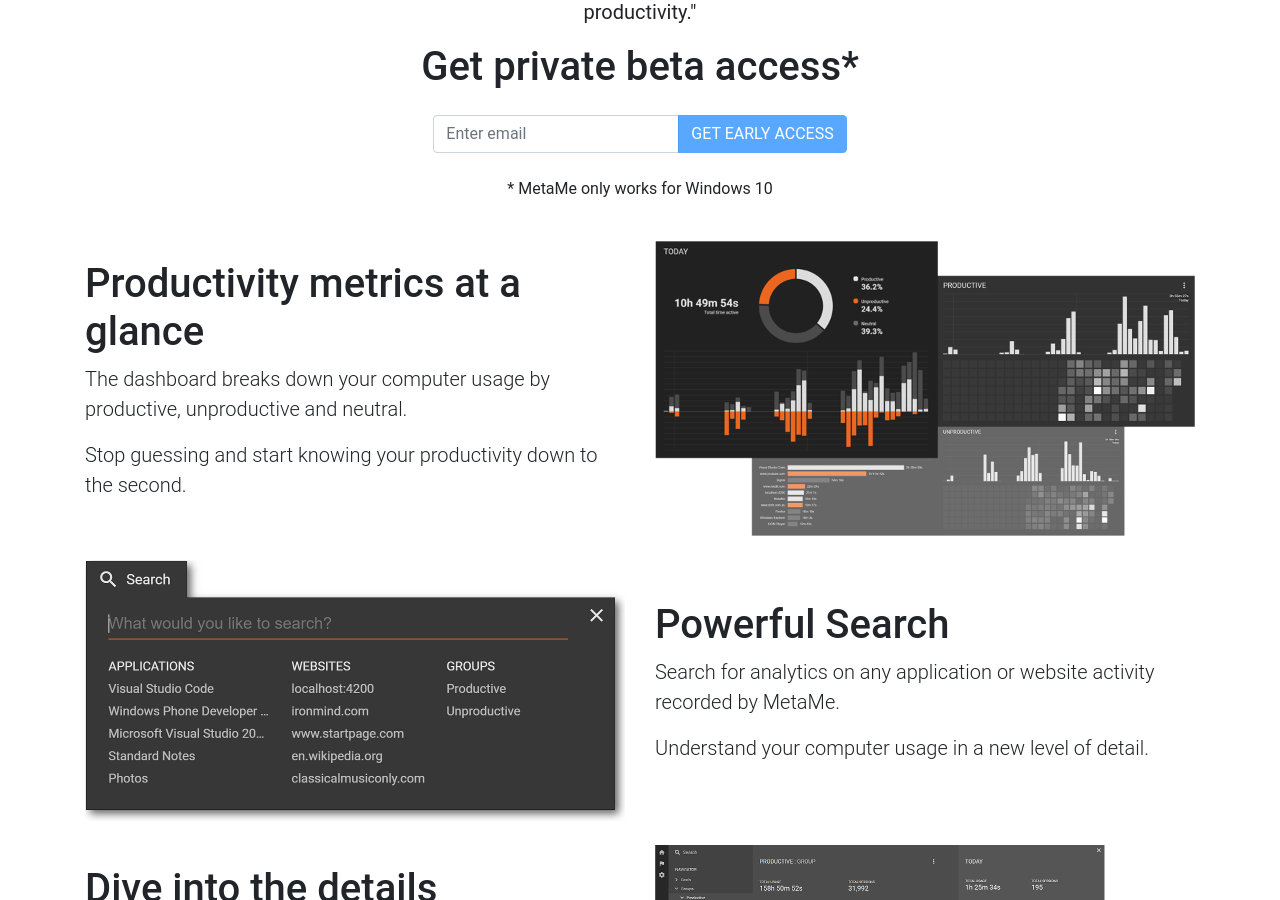
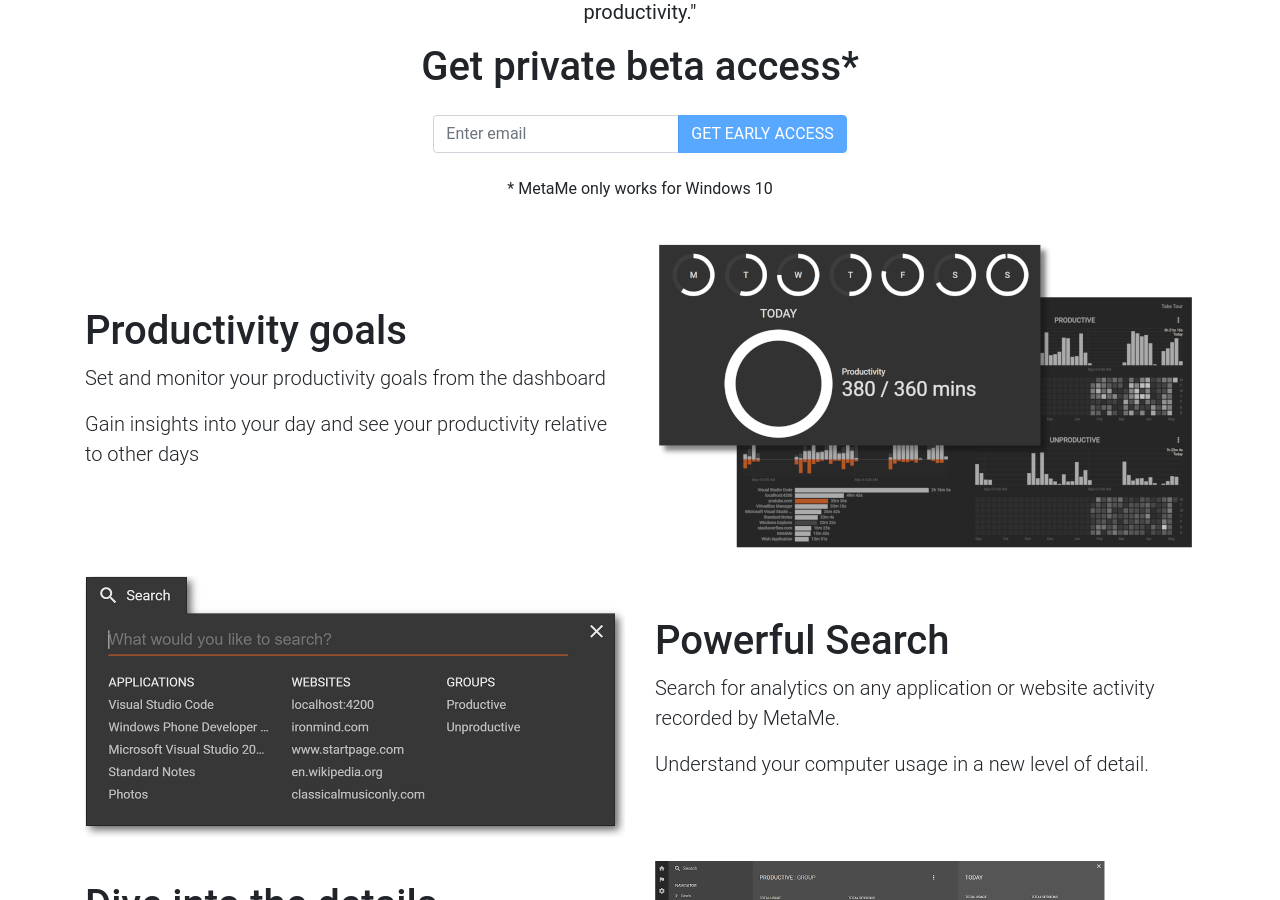
Before and after one commit to meta-me/metame-website, a Jekyll site: the page built from index.html, in a window 1280 px wide and 900 px high, scrolled down 810 px. Built offline with Jekyll 4.4.1, drawn with Linux system fonts in a browser that asks for light colours.

Commit message:
Updated landing page

```diff
--- a/index.html
+++ b/index.html
@@ -1,6 +1,6 @@
 ---
 layout: default
-description: Automatic time tracking software that gives you insights on your productivity and digital habits. MetaMe is privacy respecting rescue time alternative that won't upload your browsing history to the cloud.
+description: Automatic time tracking software that gives you insights on your productivity and digital habits. MetaMe is like a Fitbit for your productivity that respects your privacy.
 ---
 
 <div class="bg-dark">
@@ -16,17 +16,11 @@
             insights
           </p>
           <div class="hero-image">
-            <img
-              srcset="
+            <img class="w-100" srcset="
                 assets/screenshot-3x.png 3x,
                 assets/screenshot-2x.png 2x,
                 assets/screenshot-1x.png 1x
-              "
-              src="assets/screenshot-1x.png"
-              width="100%"
-              alt="A screenshot of MetaMe in action"
-              title="MetaMe screenshot"
-            />
+              " src="assets/screenshot-1x.png" alt="A screenshot of MetaMe in action" title="MetaMe screenshot" />
           </div>
         </div>
       </div>
@@ -72,12 +66,7 @@
         <h2 class="h1">Get private beta access*</h2>
         <form id="registerForm" class="form-inline justify-content-center my-4">
           <div class="input-group">
-            <input
-              type="email"
-              name="email"
-              class="form-control"
-              placeholder="Enter email"
-            />
+            <input type="email" name="email" class="form-control" placeholder="Enter email" />
             <div class="input-group-append">
               <button type="submit" class="btn btn-primary" disabled="disabled">
                 GET EARLY ACCESS
@@ -96,42 +85,33 @@
   <div class="container">
     <div class="row  align-items-center">
       <div class="col-xs-12 col-md-6 mt-4 ">
-        <h2 class="h1">Productivity metrics at a glance</h2>
+        <h2 class="h1">Productivity goals</h2>
         <p class="lead">
-          The dashboard breaks down your computer usage by productive,
-          unproductive and neutral.
+          Set and monitor your productivity goals from the dashboard
         </p>
         <p class="lead">
-          Stop guessing and start knowing your productivity down to the second.
+          Gain insights into your day and see your productivity relative to other days
         </p>
       </div>
       <div class="col-xs-12 col-md-6 mt-4 order-first order-md-last">
-        <img
-          srcset="
-            assets/dashboard-analytics-3x.png 3x,
-            assets/dashboard-analytics-2x.png 2x,
-            assets/dashboard-analytics-3x.png 3x
-          "
-          src="assets/dashboard-analytics-1x.png"
-          style="width:100%;"
-        />
+        <img class="w-100" srcset="
+            assets/goal-loop-focus-3x.png 3x,
+            assets/goal-loop-focus-2x.png 2x,
+            assets/goal-loop-focus-1x.png 1x
+          " src="assets/goal-loop-focus-1x.png">
       </div>
     </div>
   </div>
 </section>
 <section class="my-large">
   <div class="container">
-    <div class="row  align-items-center">
+    <div class="row align-items-center">
       <div class="col-xs-12 col-md-6 mt-4">
-        <img
-          srcset="
+        <img class="w-100" srcset="
             assets/search-feature-3x.png 3x,
             assets/search-feature-2x.png 2x,
             assets/search-feature-1x.png 1x
-          "
-          src="assets/search-feature-1x.png"
-          style="width :100%;"
-        />
+          " src="assets/search-feature-1x.png" />
       </div>
       <div class="col-xs-12 col-md-6 mt-4">
         <h2 class="h1">Powerful Search</h2>
@@ -148,29 +128,23 @@
 </section>
 <section class="my-large">
   <div class="container">
-    <div class="row  align-items-center">
+    <div class="row align-items-center">
       <div class="col-xs-12 col-md-6 mt-4">
         <h2 class="h1">Dive into the details</h2>
-        <P class="lead"
-          >Understand your historical usage patterns and see your digital habits
-          change over time.</P
-        >
+        <P class="lead">Understand your historical usage patterns and see your digital habits
+          change over time.</P>
         <p class="lead">
           See the peaks and troughs of your productivity as you scale to new
           heights.
         </p>
       </div>
       <div class="col-xs-12 col-md-6 mt-4  order-first order-md-last">
-        <img
-          srcset="
+        <img class="w-100" srcset="
             assets/dive-deep-4x.png 4x,
             assets/dive-deep-3x.png 3x,
             assets/dive-deep-2x.png 2x,
             assets/dive-deep-1x.png 1x
-          "
-          src="assets/dive-deep-1x.png"
-          style="width:100%;"
-        />
+          " src="assets/dive-deep-1x.png" />
       </div>
     </div>
   </div>
@@ -198,17 +172,9 @@
     <div class="row justify-content-center">
       <div class="col-12 text-center">
         <h2 class="h1">Try MetaMe today*</h2>
-        <form
-          id="registerForm2"
-          class="form-inline justify-content-center my-4"
-        >
+        <form id="registerForm2" class="form-inline justify-content-center my-4">
           <div class="input-group">
-            <input
-              type="email"
-              name="email"
-              class="form-control"
-              placeholder="Enter email"
-            />
+            <input type="email" name="email" class="form-control" placeholder="Enter email" />
             <div class="input-group-append">
               <button type="submit" class="btn btn-primary" disabled="disabled">
                 GET EARLY ACCESS
@@ -226,21 +192,21 @@
 {% include footer.html %}
 <script>
   const EMAIL_API_ENDPOINT_URL = "https://invitation-api.linkenlabs.com";
-  $(document).ready(function() {
+  $(document).ready(function () {
     //enable or disable submit based on email value;
-    $("#registerForm input[type='email']").on("input", function(e) {
+    $("#registerForm input[type='email']").on("input", function (e) {
       var hasValue = $(this).val() != "";
       $("#registerForm button[type='submit']").prop("disabled", !hasValue);
     });
 
-    $("#registerForm2 input[type='email']").on("input", function(e) {
+    $("#registerForm2 input[type='email']").on("input", function (e) {
       var hasValue = $(this).val() != "";
       $("#registerForm2 button[type='submit']").prop("disabled", !hasValue);
     });
 
-    $("form").submit(function(e) {
+    $("form").submit(function (e) {
       var values = {};
-      $.each($(this).serializeArray(), function(i, field) {
+      $.each($(this).serializeArray(), function (i, field) {
         values[field.name] = field.value;
       });
 
@@ -253,10 +219,10 @@
         type: "POST",
         url: EMAIL_API_ENDPOINT_URL + "/email/" + email,
         data: {}, // serializes the form's elements.
-        success: function(data) {
+        success: function (data) {
           $(location).attr("href", "/registrationSuccess.html");
         },
-        error: function(jqxhr, status, error) {
+        error: function (jqxhr, status, error) {
           alert("Error:" + status + " " + error);
           $("button[type='submit']").prop("disabled", false);
           $("button[type='submit']").text(buttonText);
```
Also changed, not shown: _posts/2019-05-17-MetaMe-0.11.3-released.md (added, +17 -0 lines), Gemfile.lock, assets/goal-loop-focus-1x.png (added), assets/goal-loop-focus-2x.png (added), assets/goal-loop-focus-3x.png (added).
